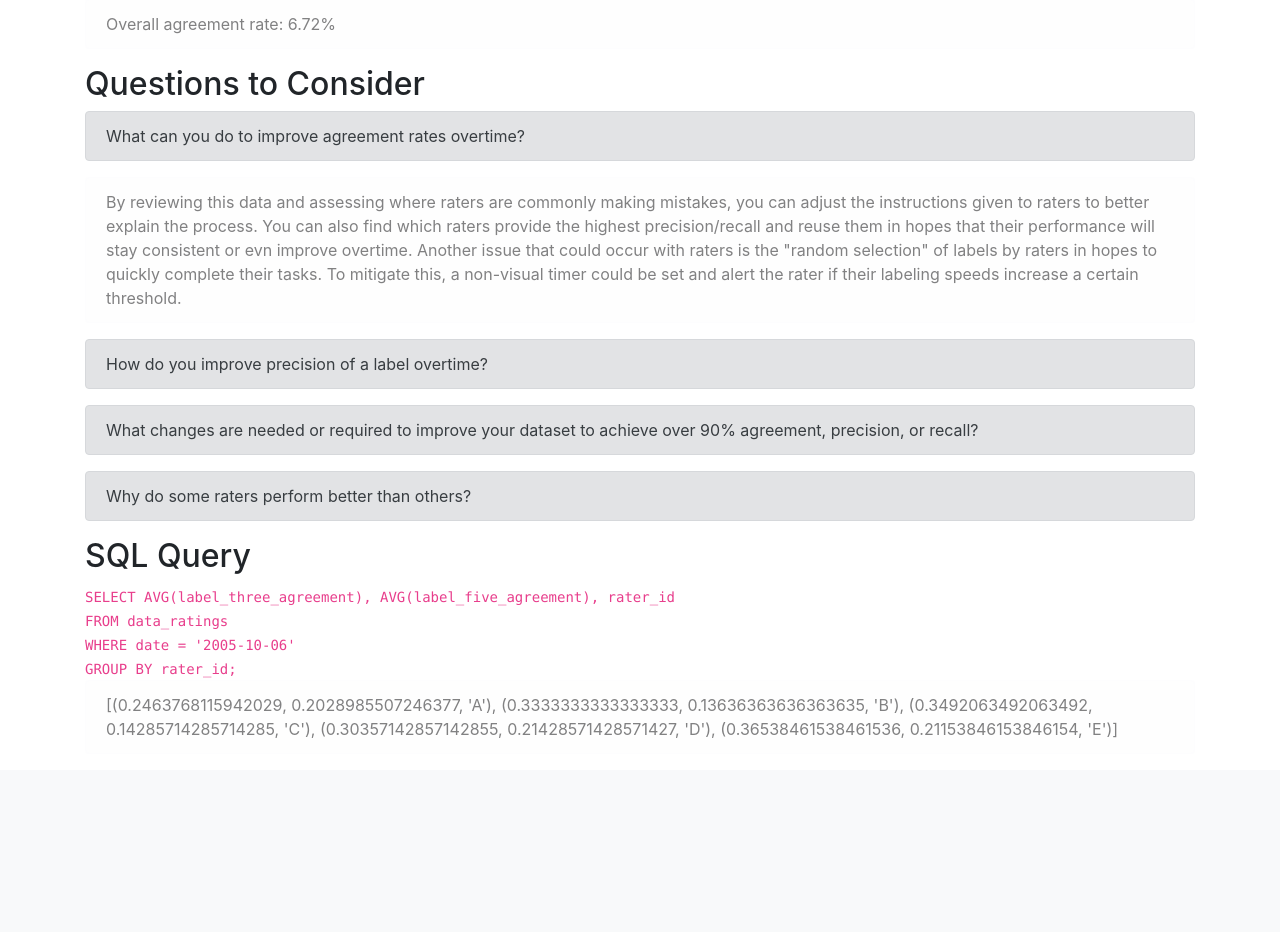
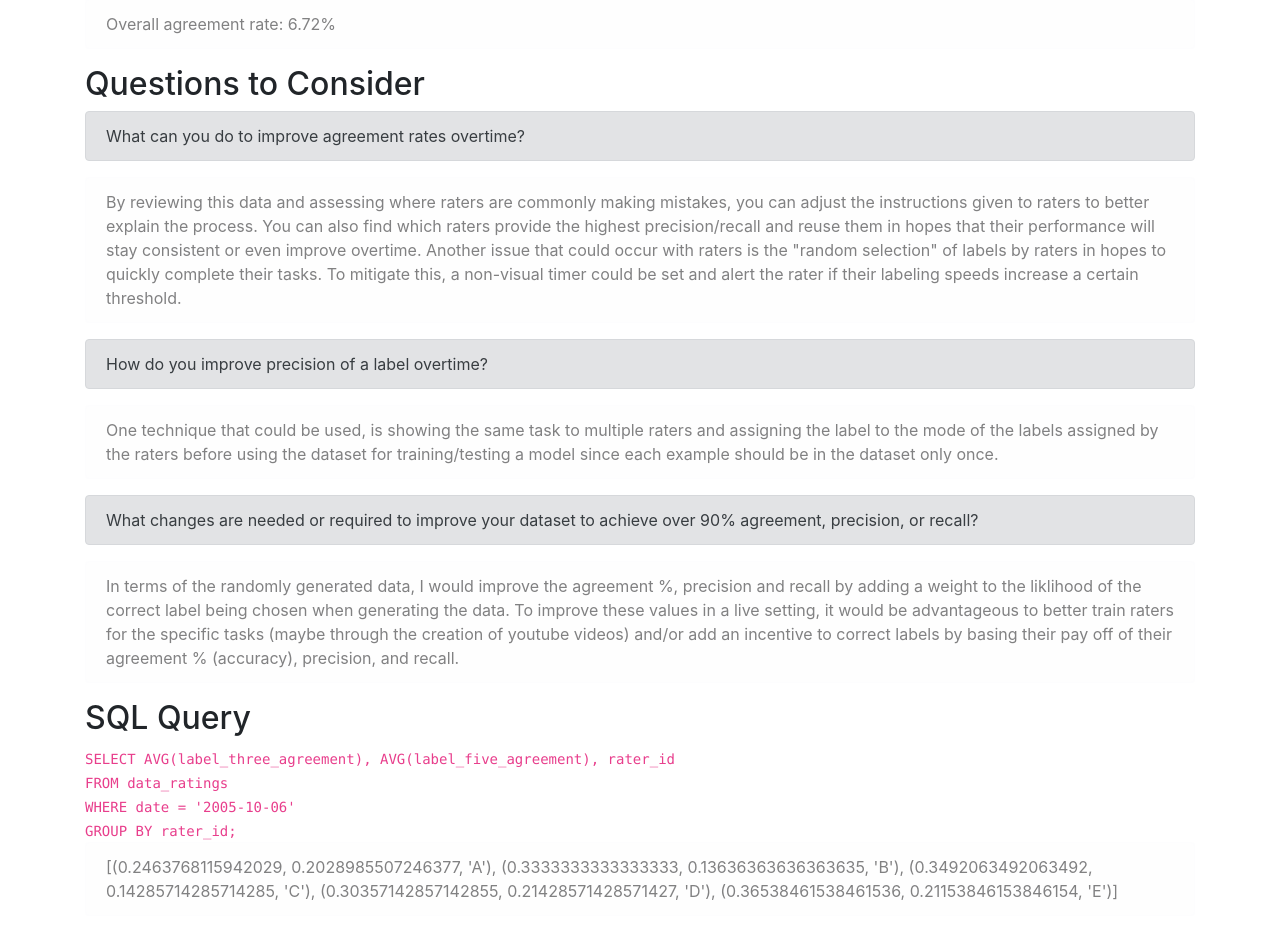
Before and after one commit to bendevera/lodestone-programming-assignment, a Flask app: page / in a window 1280 px wide. Shown: the part 3218-4150 px from the top of the page. Before the commit the page ends 3956 px from the top, so only its background shows below. Run offline with Flask 2, Linux system fonts and the light colour scheme; data comes from the database, SQL or seed files in the repository; some libraries are stand-ins or nearby versions.

Commit message:
saves Heroku required files

```diff
--- /dev/null
+++ b/requirements.txt
@@ -0,0 +1 @@
+Flask
--- a/templates/index.html
+++ b/templates/index.html
@@ -139,7 +139,7 @@
         <div class="alert alert-light" role="alert">
             By reviewing this data and assessing where raters are commonly making mistakes, you can adjust the instructions given to raters to
             better explain the process. You can also find which raters provide the highest precision/recall and reuse them in hopes that their
-            performance will stay consistent or evn improve overtime. Another issue that could occur with raters is the "random selection" of labels
+            performance will stay consistent or even improve overtime. Another issue that could occur with raters is the "random selection" of labels
             by raters in hopes to quickly complete their tasks. To mitigate this, a non-visual timer could be set and alert the rater if their labeling
             speeds increase a certain threshold.
         </div>
@@ -148,13 +148,21 @@
             How do you improve precision of a label overtime?
         </div>
 
+        <div class="alert alert-light" role="alert">
+            One technique that could be used, is showing the same task to multiple raters and assigning the label to the mode of the labels
+            assigned by the raters before using the dataset for training/testing a model since each example should be in the dataset only once.
+        </div>
+
         <div class="alert alert-secondary" role="alert">
             What changes are needed or required to improve your dataset to achieve over 90% agreement, precision, or
 recall?
         </div>
 
-        <div class="alert alert-secondary" role="alert">
-            Why do some raters perform better than others?
+        <div class="alert alert-light" role="alert">
+            In terms of the randomly generated data, I would improve the agreement %, precision and recall by adding a weight
+            to the liklihood of the correct label being chosen when generating the data. To improve these values in a live setting,
+            it would be advantageous to better train raters for the specific tasks (maybe through the creation of youtube videos) and/or
+            add an incentive to correct labels by basing their pay off of their agreement % (accuracy), precision, and recall.
         </div>
     </div>
 
```
Also changed, not shown: 1 other file.
